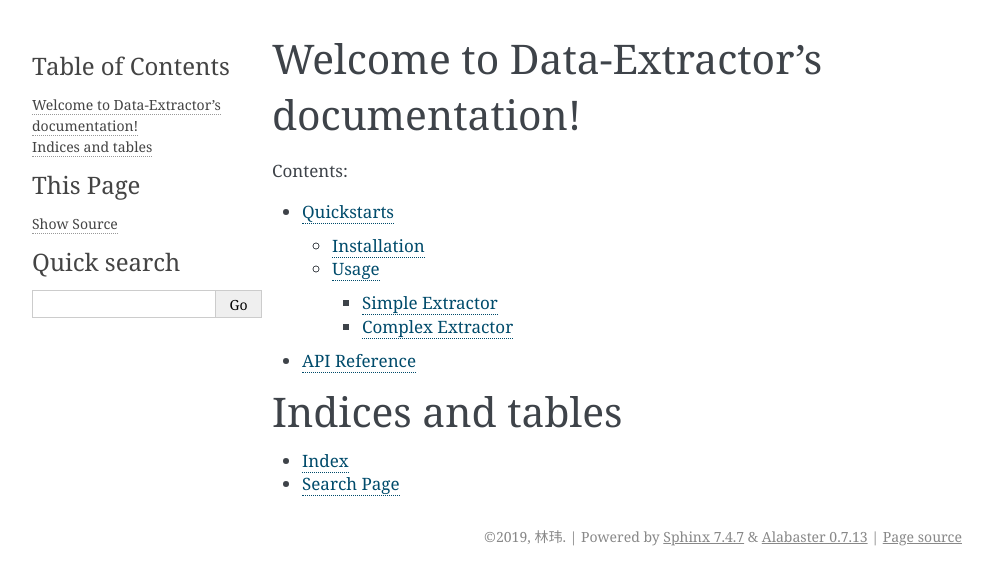
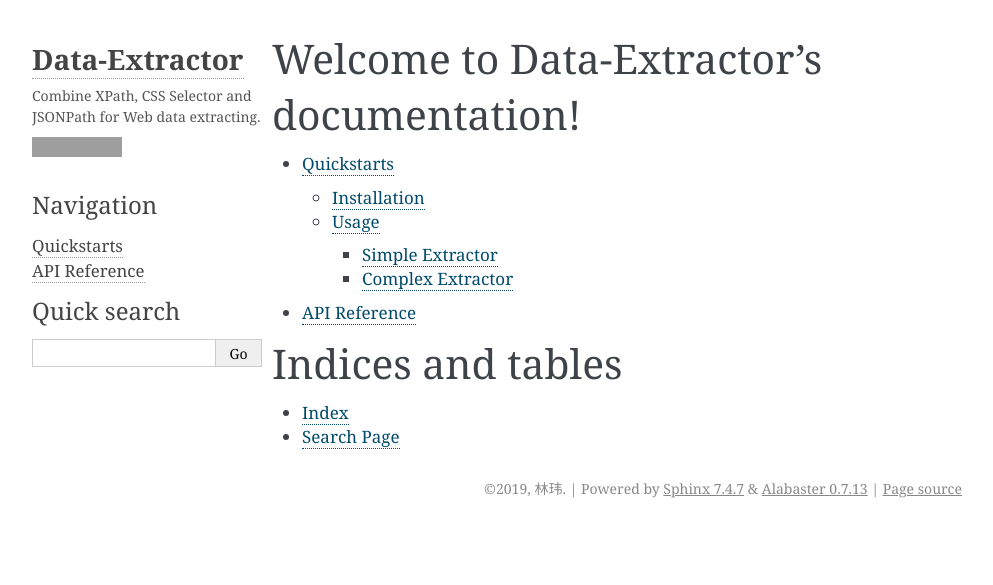
Before and after one commit to linw1995/data_extractor, a Sphinx documentation site: the page built from docs/source/index.rst, in a window 1280 px wide. Shown: the top 585 px of the page, without its empty margins (148-1141 px from the left). Built offline with Sphinx 7.4.7, drawn with Linux system fonts in a browser that asks for light colours; grey boxes are pictures that could not be loaded.

Commit message:
Support RTD

```diff
--- a/docs/source/conf.py
+++ b/docs/source/conf.py
@@ -17,9 +17,12 @@
 
 # -- Project information -----------------------------------------------------
 
-project = 'Data-Extractor'
-copyright = '2019, 林玮'
-author = '林玮'
+from datetime import date
+
+project = "Data-Extractor"
+year = date.today().year
+copyright = f"{year}, 林玮"
+author = "林玮"
 
 
 # -- General configuration ---------------------------------------------------
@@ -27,14 +30,11 @@ author = '林玮'
 # Add any Sphinx extension module names here, as strings. They can be
 # extensions coming with Sphinx (named 'sphinx.ext.*') or your custom
 # ones.
-extensions = [
-    'sphinx.ext.autodoc',
-    'sphinx.ext.githubpages',
-]
+extensions = ["sphinx.ext.autodoc", "sphinx.ext.githubpages"]
 autodoc_inherit_docstrings = True
 
 # Add any paths that contain templates here, relative to this directory.
-templates_path = ['_templates']
+templates_path = ["_templates"]
 
 # List of patterns, relative to source directory, that match files and
 # directories to ignore when looking for source files.
@@ -47,9 +47,17 @@ exclude_patterns = []
 # The theme to use for HTML and HTML Help pages.  See the documentation for
 # a list of builtin themes.
 #
-html_theme = 'alabaster'
-
+html_theme = "alabaster"
+html_theme_options = {
+    "description": "Combine XPath, CSS Selector and JSONPath for Web data extracting.",
+    "github_user": "linw1995",
+    "github_repo": "data-extractor",
+    "fixed_sidebar": True,
+}
 # Add any paths that contain custom static files (such as style sheets) here,
 # relative to this directory. They are copied after the builtin static files,
 # so a file named "default.css" will overwrite the builtin "default.css".
-html_static_path = ['_static']
+html_static_path = ["_static"]
+html_sidebars = {
+    "**": ["about.html", "navigation.html", "relations.html", "searchbox.html"]
+}
--- a/docs/source/index.rst
+++ b/docs/source/index.rst
@@ -3,7 +3,6 @@ Welcome to Data-Extractor's documentation!
 
 .. toctree::
     :maxdepth: 3
-    :caption: Contents:
 
     quickstarts
     api_reference
--- a/pyproject.toml
+++ b/pyproject.toml
@@ -43,3 +43,7 @@ rope = {version = "^0.14.0"}
 linting = ["black", "flake8", "isort", "mypy", "pytest"]
 test = ["pytest", "pytest-cov"]
 docs = ["sphinx"]
+
+[build-system]
+requires = ["poetry"]
+build-backend = "poetry.masonry.api"
```
Also changed, not shown: README.md (+1 -1 lines), .readthedocs.yaml (added).
